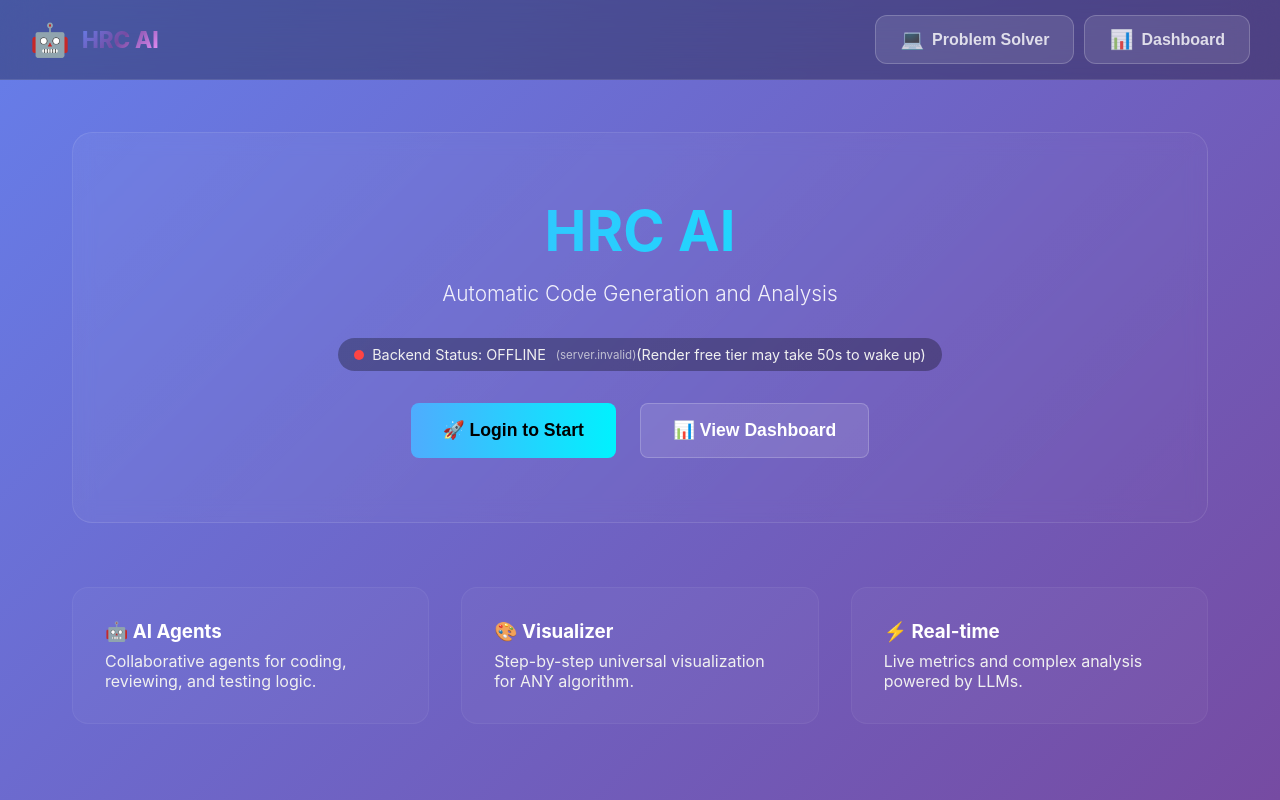
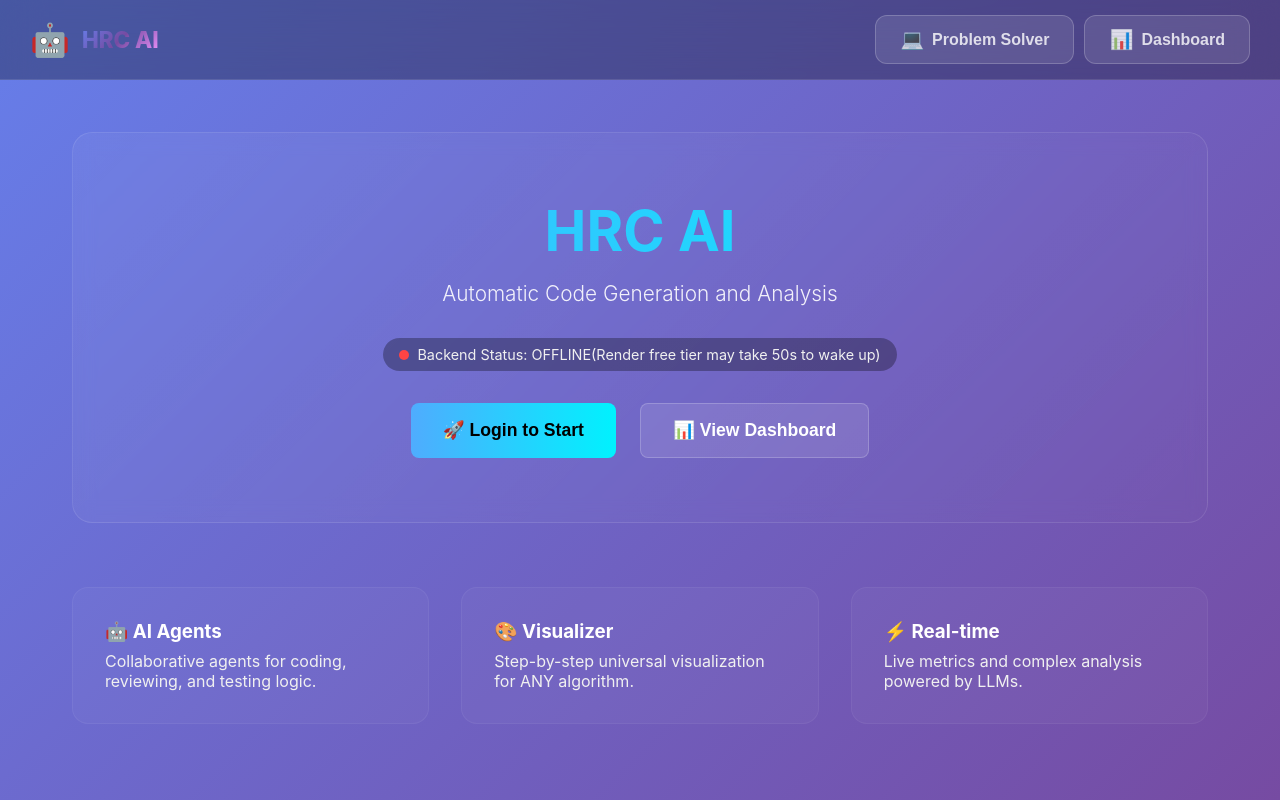
Before and after one commit to Harshavardhan123-cloud/agentic-ai-platform, a React (Vite) app in the folder frontend/: page / in a window 1280 px wide. Built offline with nearby package versions, Linux system fonts and the light colour scheme; no server answers.

Commit message:
Remove visible backend URL from UI

```diff
--- a/frontend/src/Home.jsx
+++ b/frontend/src/Home.jsx
@@ -27,9 +27,6 @@ const Home = ({ onStart }) => {
                 <div className="status-badge">
                     <span className={`status-dot ${serverStatus}`}></span>
                     Backend Status: {serverStatus.toUpperCase()}
-                    <span style={{ fontSize: '0.8em', opacity: 0.7, marginLeft: '10px' }}>
-                        ({API_BASE_URL.replace('https://', '')})
-                    </span>
                     {serverStatus === 'offline' && <span className="status-hint"> (Render free tier may take 50s to wake up)</span>}
                 </div>
 
```
